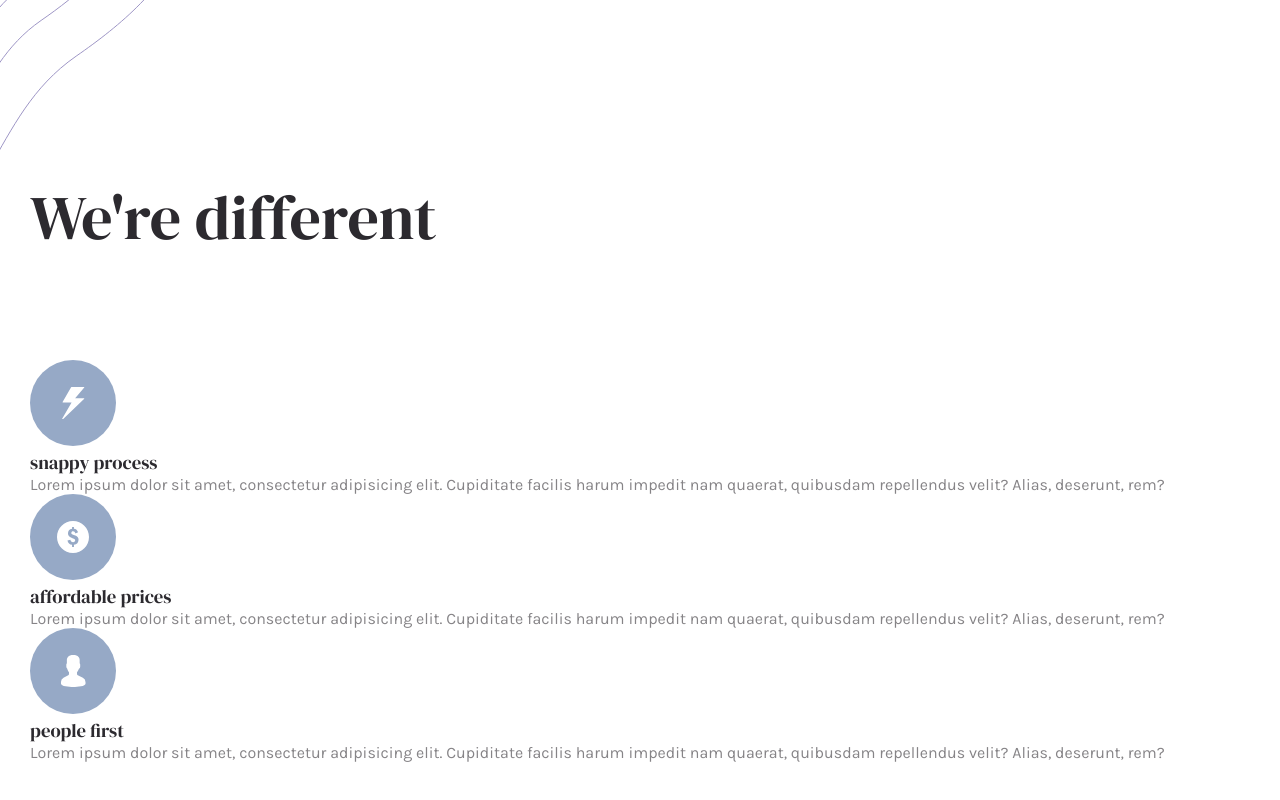
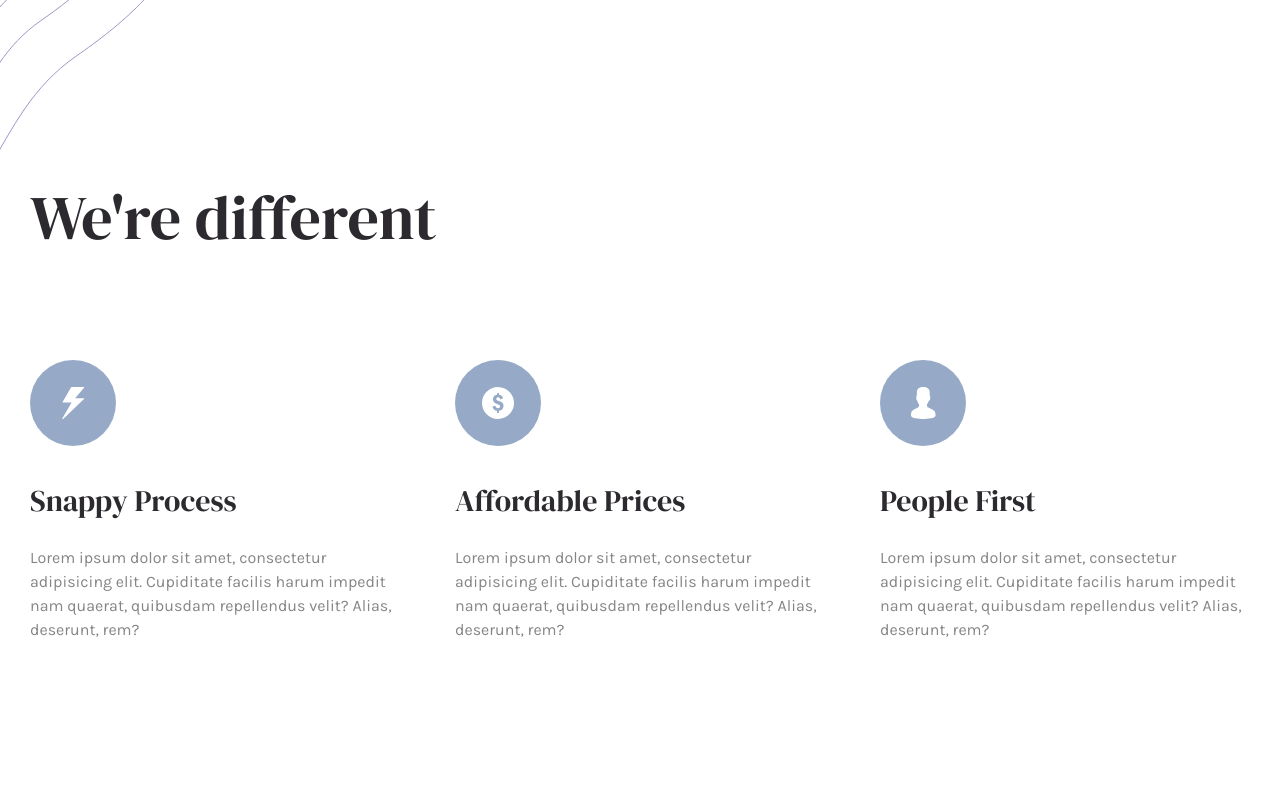
Before and after one commit to T-DubX/insure-landing-page-master, a React app: page / in a window 1280 px wide. Shown: the part 886-1686 px from the top of the page. Before the commit the page ends 1648 px from the top, so only its background shows below. Built offline with nearby package versions, Linux system fonts and the light colour scheme.

Commit message:
styling advantage section

```diff
--- a/src/layout/section/advantages/Advantages.tsx
+++ b/src/layout/section/advantages/Advantages.tsx
@@ -22,10 +22,13 @@ export const Advantages = () => {
 
 const StyledAdvantages = styled.section`
   color: #2C2A2F;
+  margin-bottom: 170px;
+
 `
 
 const WrapperAdvantages = styled.div`
-
+  display: flex;
+  gap: 55px;
 `
 
 const Title = styled.h2`
--- a/src/layout/section/advantages/advantage/Advantage.tsx
+++ b/src/layout/section/advantages/advantage/Advantage.tsx
@@ -24,13 +24,15 @@ export const Advantage = (props: AdvantagePropsType) => {
 };
 
 const StyledAdvantage = styled.div`
-
 `
 
 const AdvantageTitle = styled.h3`
-
+  margin: 30px 0 25px;
+  text-transform: capitalize;
+  font-size: 30px;
 `
 
 const AdvantageText = styled.p`
   color: ${theme.colors.fontPrimary};
+  line-height: 1.5;
 `
```
